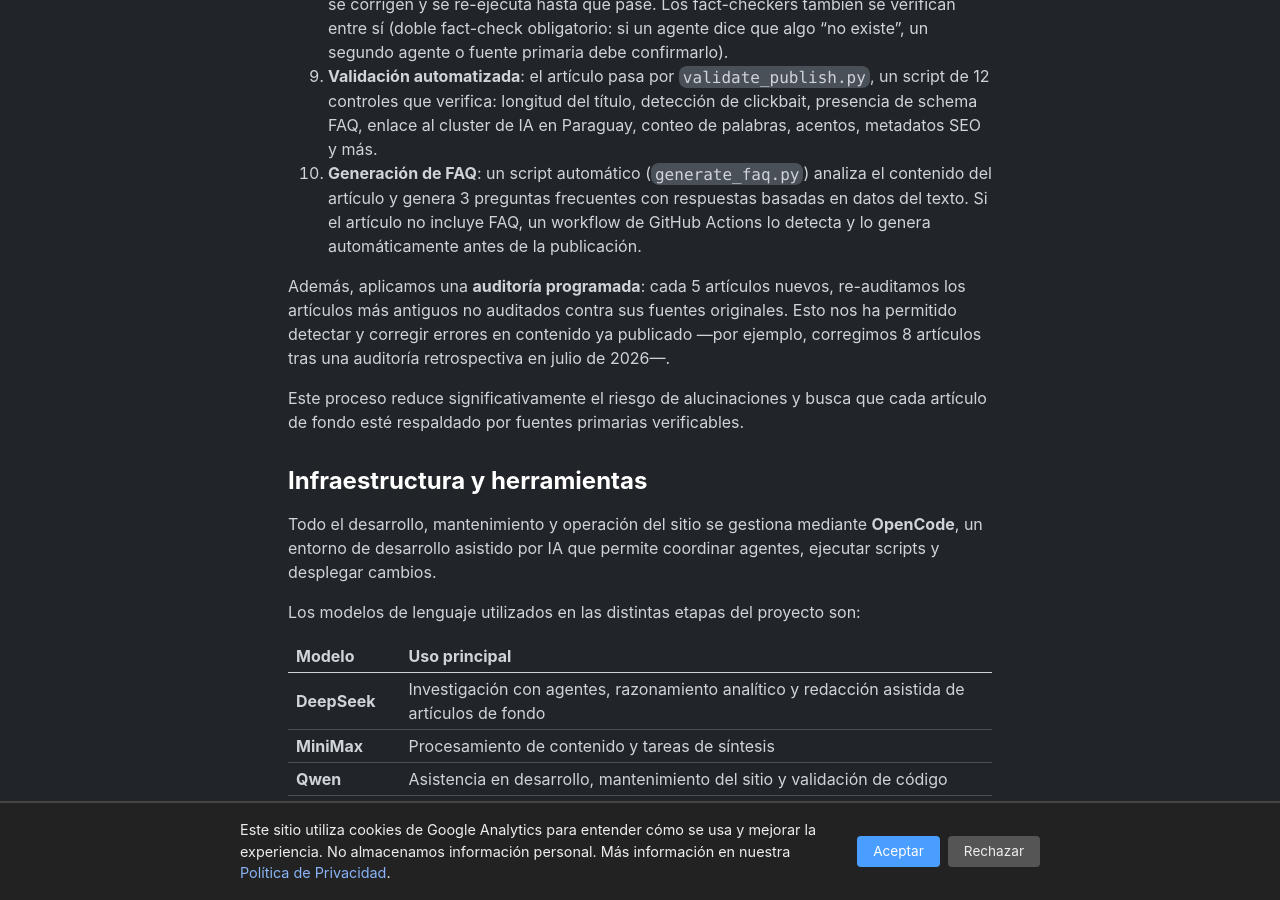
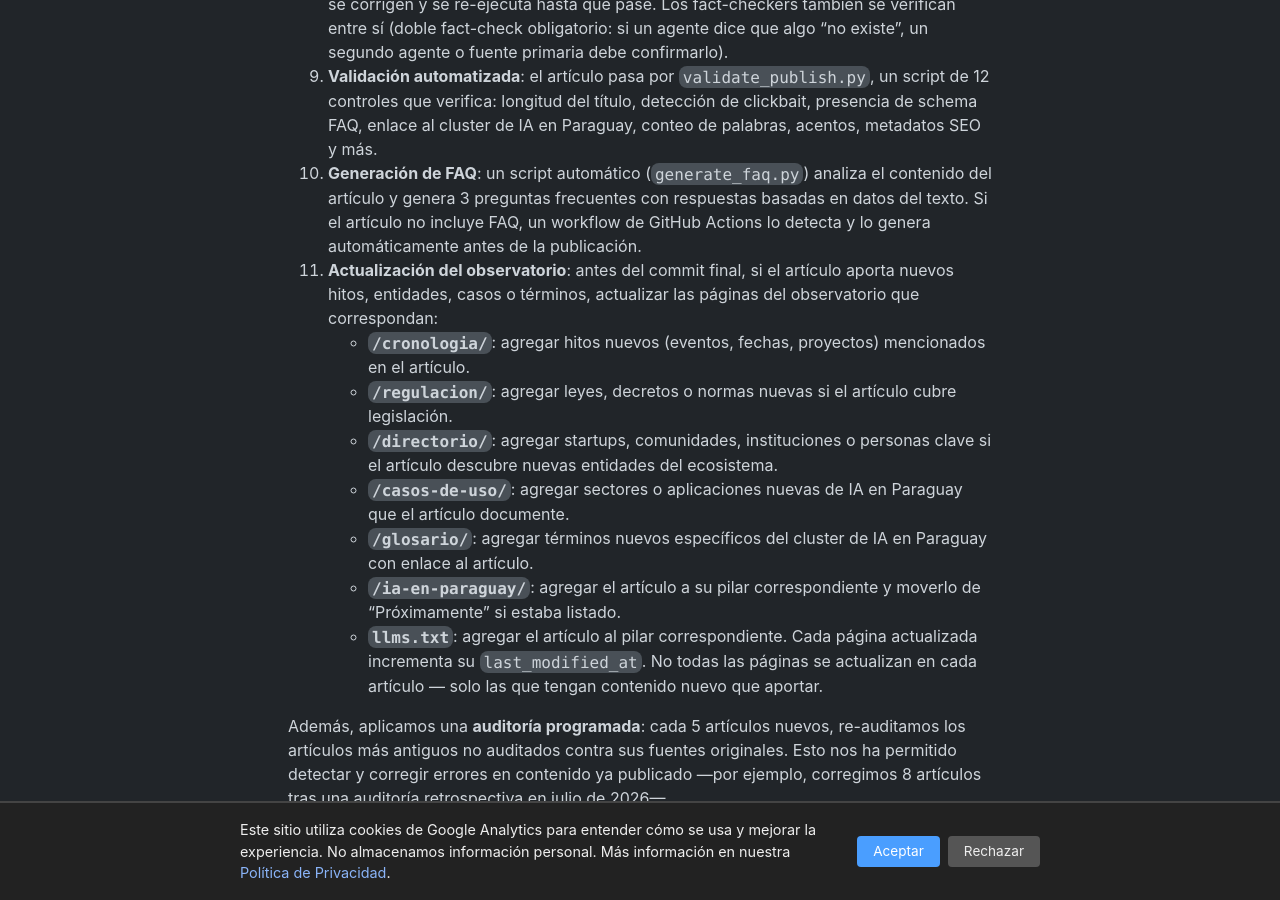
Before and after one commit to miravosqueinteresante/muchotexto.net, a Jekyll site: the page built from como-trabajamos.markdown, in a window 1280 px wide and 900 px high, scrolled down 2292 px. Built offline with Jekyll 4.4.1, drawn with Linux system fonts in a browser that asks for light colours.

Commit message:
Actualizar protocolo de publicacion con paso 11 (actualizar observatorio) y corregir nombres de sectores en pagina pilar

```diff
--- a/como-trabajamos.markdown
+++ b/como-trabajamos.markdown
@@ -49,6 +49,15 @@ Los artículos de fondo siguen un proceso estructurado de 10 pasos donde la IA a
 8. **Fact-check pre-publicación**: un agente independiente verifica cada afirmación con número, fecha, nombre o monto contra las fuentes. Si el fact-check encuentra errores, se corrigen y se re-ejecuta hasta que pase. Los fact-checkers también se verifican entre sí (doble fact-check obligatorio: si un agente dice que algo "no existe", un segundo agente o fuente primaria debe confirmarlo).
 9. **Validación automatizada**: el artículo pasa por `validate_publish.py`, un script de 12 controles que verifica: longitud del título, detección de clickbait, presencia de schema FAQ, enlace al cluster de IA en Paraguay, conteo de palabras, acentos, metadatos SEO y más.
 10. **Generación de FAQ**: un script automático (`generate_faq.py`) analiza el contenido del artículo y genera 3 preguntas frecuentes con respuestas basadas en datos del texto. Si el artículo no incluye FAQ, un workflow de GitHub Actions lo detecta y lo genera automáticamente antes de la publicación.
+11. **Actualización del observatorio**: antes del commit final, si el artículo aporta nuevos hitos, entidades, casos o términos, actualizar las páginas del observatorio que correspondan:
+    - **`/cronologia/`**: agregar hitos nuevos (eventos, fechas, proyectos) mencionados en el artículo.
+    - **`/regulacion/`**: agregar leyes, decretos o normas nuevas si el artículo cubre legislación.
+    - **`/directorio/`**: agregar startups, comunidades, instituciones o personas clave si el artículo descubre nuevas entidades del ecosistema.
+    - **`/casos-de-uso/`**: agregar sectores o aplicaciones nuevas de IA en Paraguay que el artículo documente.
+    - **`/glosario/`**: agregar términos nuevos específicos del cluster de IA en Paraguay con enlace al artículo.
+    - **`/ia-en-paraguay/`**: agregar el artículo a su pilar correspondiente y moverlo de "Próximamente" si estaba listado.
+    - **`llms.txt`**: agregar el artículo al pilar correspondiente.
+    Cada página actualizada incrementa su `last_modified_at`. No todas las páginas se actualizan en cada artículo — solo las que tengan contenido nuevo que aportar.
 
 Además, aplicamos una **auditoría programada**: cada 5 artículos nuevos, re-auditamos los artículos más antiguos no auditados contra sus fuentes originales. Esto nos ha permitido detectar y corregir errores en contenido ya publicado —por ejemplo, corregimos 8 artículos tras una auditoría retrospectiva en julio de 2026—.
 
--- a/ia-en-paraguay.markdown
+++ b/ia-en-paraguay.markdown
@@ -10,7 +10,7 @@ Paraguay está en el mapa de la inteligencia artificial global. No como consumid
 
 Esta guía reúne el trabajo de investigación de **muchotexto.net** sobre inteligencia artificial en Paraguay. Cada artículo es un análisis en profundidad -1.500 a 2.500 palabras, fuentes verificadas, argumentos a favor y en contra- publicado con un solo objetivo: que entiendas lo que está pasando, por qué importa y qué puede significar para el país.
 
-**Biblioteca de análisis** — 29 artículos organizados por sector: [Energía e infraestructura](#infraestructura-y-energia) · [Geopolítica y regulación](#geopolítica-y-regulación-tech) · [Sociedad y trabajo](#ia-sociedad-y-trabajo) · [Ecosistema tech](#tecnología-aplicada-y-ecosistema) · [Cultura y futuro](#cultura-filosofía-y-futuro)
+**Biblioteca de análisis** — 29 artículos organizados por sector: [Infraestructura y energía](#infraestructura-y-energia) · [Geopolítica y regulación tech](#geopolítica-y-regulación-tech) · [IA, sociedad y trabajo](#ia-sociedad-y-trabajo) · [Tecnología aplicada y ecosistema](#tecnología-aplicada-y-ecosistema) · [Cultura, filosofía y futuro](#cultura-filosofía-y-futuro)
 
 También: [Cronología](/cronologia/) · [Mapa regulatorio](/regulacion/) · [Directorio](/directorio/) · [Casos de uso](/casos-de-uso/) · [Glosario vivo](/glosario/)
 
```
